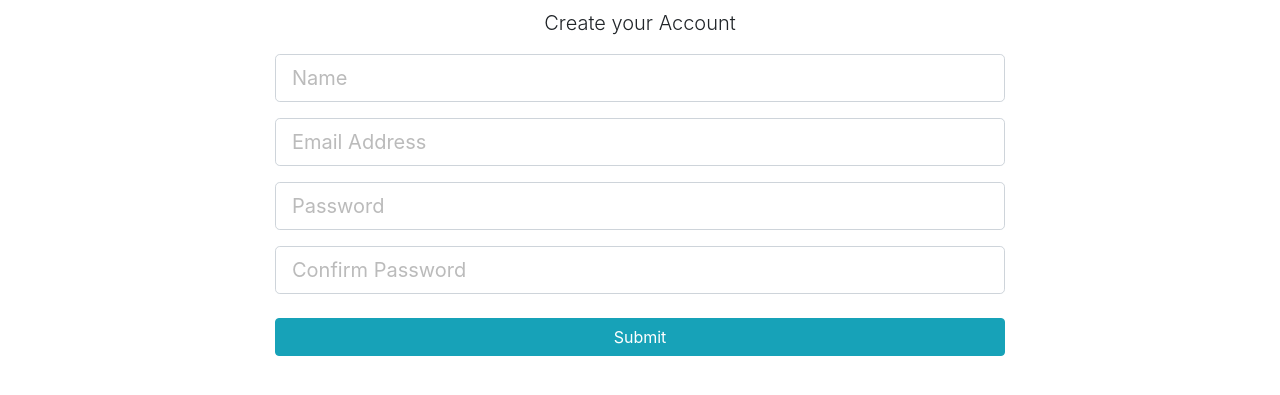
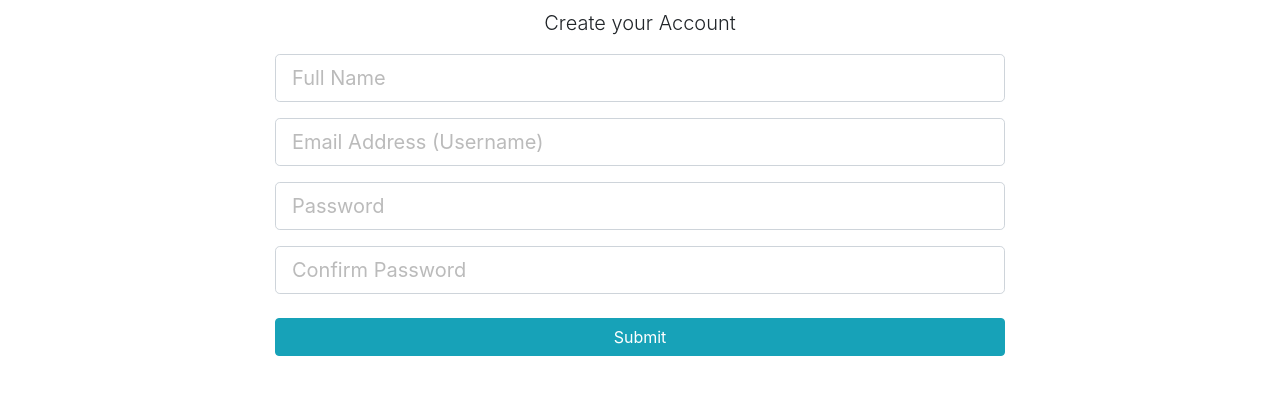
Before and after one commit to draganbjedov/project-manager-spring-react, a React (Create React App) app in the folder project-manager-react/: page /register in a window 1280 px wide. Shown: the part 147-542 px from the top of the page. Built offline with nearby package versions, Linux system fonts and the light colour scheme.

Commit message:
Register user

```diff
--- /dev/null
+++ b/project-manager-react/src/actions/UserActions.js
@@ -0,0 +1,19 @@
+import axios from "axios";
+import { REGISTER_TASK, LOGIN_TASK, GET_ERRORS } from "./types";
+
+export const register = (user, history) => async (dispatch) => {
+  try {
+    await axios.post("/api/users/register", user);
+    history.push("/login");
+    // Clear errors
+    dispatch({
+      type: GET_ERRORS,
+      payload: {},
+    });
+  } catch (error) {
+    dispatch({
+      type: GET_ERRORS,
+      payload: error.response.data,
+    });
+  }
+};
--- a/project-manager-react/src/actions/types.js
+++ b/project-manager-react/src/actions/types.js
@@ -6,3 +6,6 @@ export const DELETE_PROJECT = "DELETE_PROJECT";
 export const GET_TASKS = "GET_TASKS";
 export const GET_TASK = "GET_TASK";
 export const DELETE_TASK = "DELETE_TASK";
+
+export const REGISTER_TASK = "REGISTER_TASK";
+export const LOGIN_TASK = "LOGIN_TASK";
--- a/project-manager-react/src/components/users/Register.js
+++ b/project-manager-react/src/components/users/Register.js
@@ -1,7 +1,50 @@
 import React, { Component } from "react";
+import { PropTypes } from "prop-types";
+import { register } from "../../actions/UserActions";
+import { connect } from "react-redux";
+import classnames from "classnames";
 
 class Register extends Component {
+  constructor() {
+    super();
+    this.state = {
+      username: "",
+      password: "",
+      confirmPassword: "",
+      fullName: "",
+      errors: {},
+    };
+
+    this.onChange = this.onChange.bind(this);
+    this.onSubmit = this.onSubmit.bind(this);
+  }
+
+  componentDidUpdate(prevProps, prevState) {
+    if (this.props.errors != prevProps.errors) {
+      this.setState({
+        errors: this.props.errors,
+      });
+    }
+  }
+
+  onChange(event) {
+    this.setState({ [event.target.name]: event.target.value });
+  }
+
+  onSubmit(event) {
+    event.preventDefault();
+    const user = {
+      username: this.state.username,
+      password: this.state.password,
+      confirmPassword: this.state.confirmPassword,
+      fullName: this.state.fullName,
+    };
+
+    this.props.register(user, this.props.history);
+  }
+
   render() {
+    const { errors } = this.state;
     return (
       <div className="register">
         <div className="container">
@@ -9,23 +52,66 @@ class Register extends Component {
             <div className="col-md-8 m-auto">
               <h1 className="display-4 text-center">Sign Up</h1>
               <p className="lead text-center">Create your Account</p>
-              <form action="create-profile.html">
+              <form onSubmit={this.onSubmit}>
                 <div className="form-group">
-                  <input type="text" className="form-control form-control-lg" placeholder="Name" name="name" required />
+                  <input
+                    type="text"
+                    className={classnames("form-control form-control-lg", {
+                      "is-invalid": errors.fullName,
+                    })}
+                    placeholder="Full Name"
+                    name="fullName"
+                    value={this.state.fullName}
+                    onChange={this.onChange}
+                  />
+                  {errors.fullName && (
+                    <div className="invalid-feedback">{errors.fullName}</div>
+                  )}
                 </div>
                 <div className="form-group">
-                  <input type="email" className="form-control form-control-lg" placeholder="Email Address" name="email" />
-                </div>
-                <div className="form-group">
-                  <input type="password" className="form-control form-control-lg" placeholder="Password" name="password" />
+                  <input
+                    type="email"
+                    className={classnames("form-control form-control-lg", {
+                      "is-invalid": errors.username,
+                    })}
+                    placeholder="Email Address (Username)"
+                    name="username"
+                    value={this.state.username}
+                    onChange={this.onChange}
+                  />
+                  {errors.username && (
+                    <div className="invalid-feedback">{errors.username}</div>
+                  )}
                 </div>
                 <div className="form-group">
                   <input
                     type="password"
-                    className="form-control form-control-lg"
+                    className={classnames("form-control form-control-lg", {
+                      "is-invalid": errors.password,
+                    })}
+                    placeholder="Password"
+                    name="password"
+                    value={this.state.password}
+                    onChange={this.onChange}
+                  />
+                  {errors.password && (
+                    <div className="invalid-feedback">{errors.password}</div>
+                  )}
+                </div>
+                <div className="form-group">
+                  <input
+                    type="password"
+                    className={classnames("form-control form-control-lg", {
+                      "is-invalid": errors.confirmPassword,
+                    })}
                     placeholder="Confirm Password"
-                    name="password2"
+                    name="confirmPassword"
+                    value={this.state.confirmPassword}
+                    onChange={this.onChange}
                   />
+                  {errors.confirmPassword && (
+                    <div className="invalid-feedback">{errors.confirmPassword}</div>
+                  )}
                 </div>
                 <input type="submit" className="btn btn-info btn-block mt-4" />
               </form>
@@ -37,4 +123,13 @@ class Register extends Component {
   }
 }
 
-export default Register;
+Register.propTypes = {
+  register: PropTypes.func.isRequired,
+  errors: PropTypes.object.isRequired,
+};
+
+const mapStateToProps = (state) => ({
+  errors: state.errors,
+});
+
+export default connect(mapStateToProps, { register })(Register);
```
